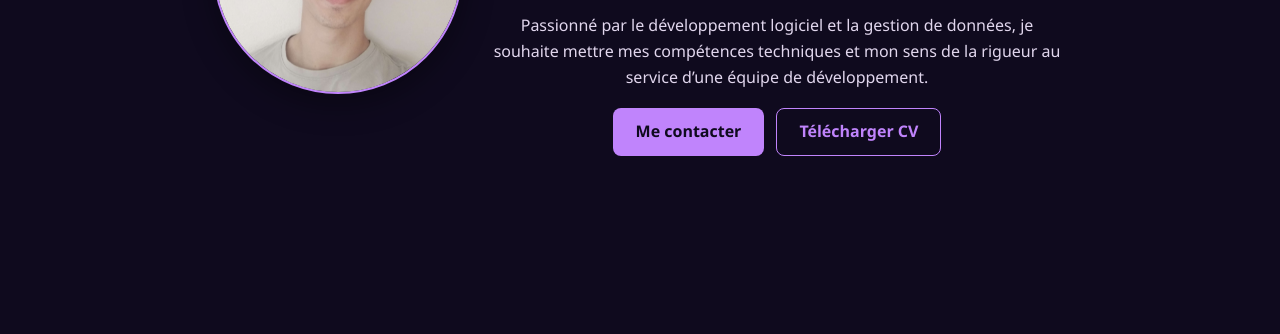
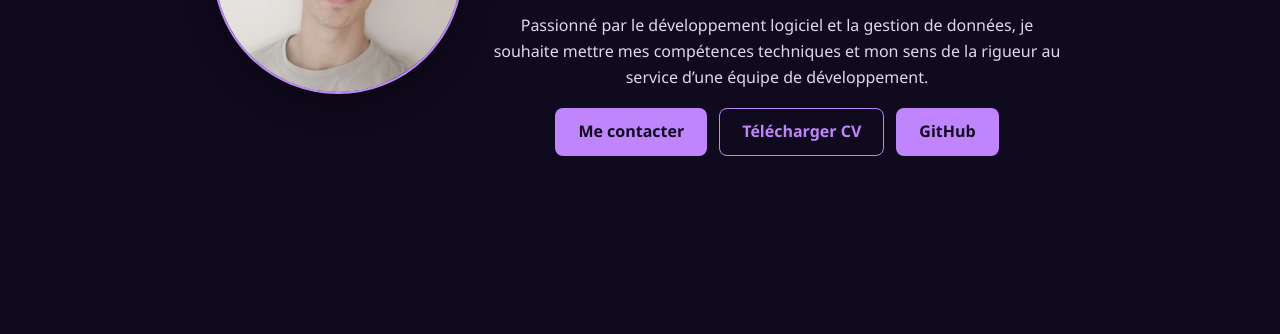
Before and after one commit to pilou9744/SitePortfolioS6, a plain HTML site: page index.html in a window 1280 px wide. Shown: the part 466-800 px from the top of the page. Drawn offline with Linux system fonts and the light colour scheme.

Commit message:
ajout bouton github

```diff
--- a/index.html
+++ b/index.html
@@ -41,6 +41,7 @@
           <div class="hero-actions">
             <a href="#contact" class="btn btn-primary">Me contacter</a>
             <a class="btn btn-secondary" href="ressources/CV_Angel_Enriquez_Developpeur.pdf" download>Télécharger CV</a>
+            <a class="btn btn-primary" href="https://github.com/pilou9744/" target="_blank">GitHub</a>
           </div>
         </div>
       </div>
```
